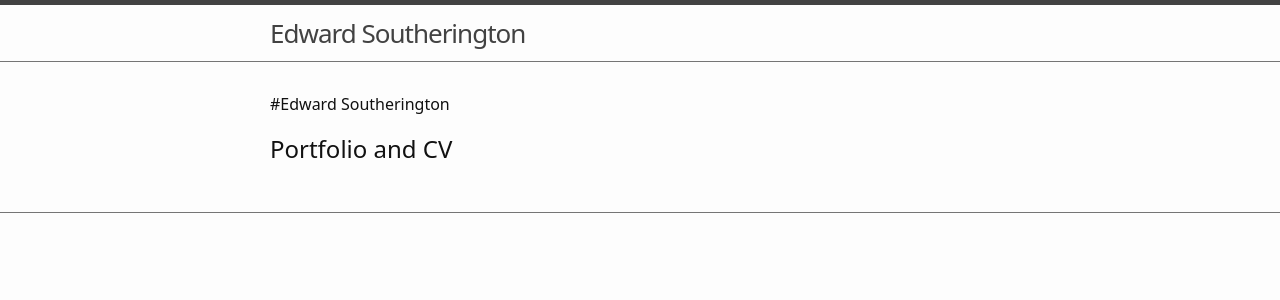
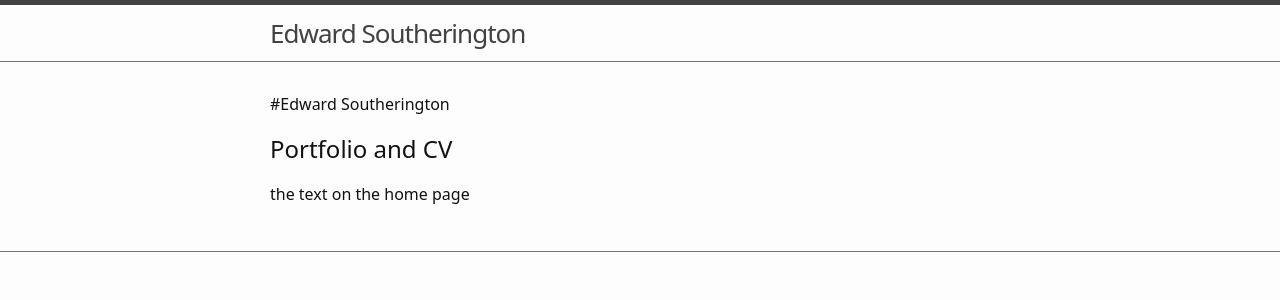
Before and after one commit to EdwardSoutherington/Portfolio, a Jekyll site: the page built from index.md, in a window 1280 px wide. Shown: the top 300 px of the page. Built offline with Jekyll 4.4.1, drawn with Linux system fonts in a browser that asks for light colours; some web fonts are replaced.

Commit message:
Update index.md

```diff
--- a/index.md
+++ b/index.md
@@ -5,3 +5,5 @@ title: Home
 #Edward Southerington
 
 ## Portfolio and CV
+
+the text on the home page
```
